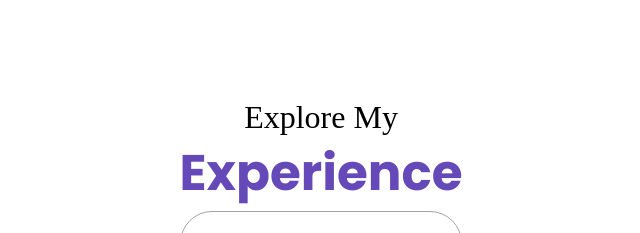
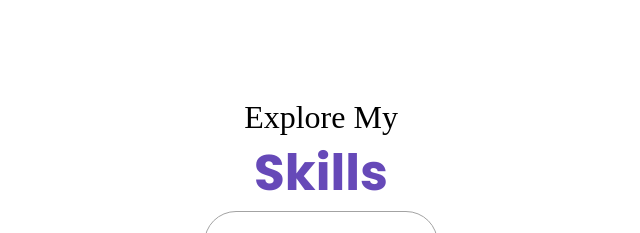
Before and after one commit to CodeAbhiram/Portfolio, a plain HTML site: page index.html in a window 1280 px wide. Shown: the part 1780-2013 px from the top of the page, without its empty margins (359-999 px from the left). Drawn offline with nearby package versions, Linux system fonts and the light colour scheme; a web font is replaced by a local one.

Commit message:
chnaged title

```diff
--- a/index.html
+++ b/index.html
@@ -115,7 +115,7 @@
       <section class="experience" id="experience">
         <div class="experiencedata">
             <p class="explore">Explore My</p>
-            <h1 class="heading">Experience</h1>
+            <h1 class="heading">Skills</h1>
             <div class="Ecardcontainer">
                 <div class="Ecards">
                     <h1 >Frontend <span>Development</span></h1>
```
